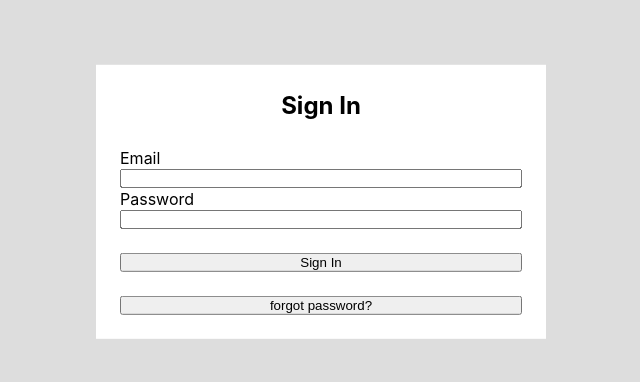
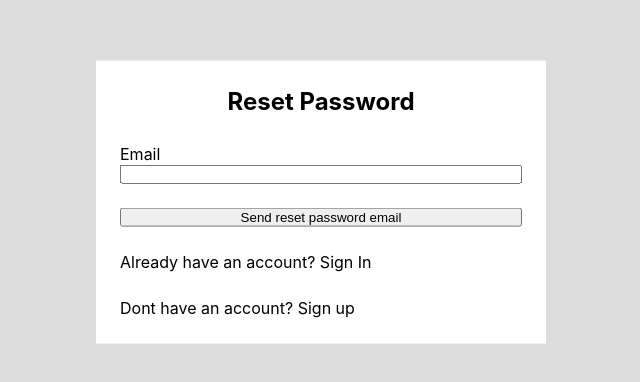
Before and after one commit to Michael-c7/bug-tracker, a React (Create React App) app: page /ForgotPassword in a window 1280 px wide. Shown: the part 198-580 px from the top of the page, without its empty margins (319-959 px from the left). Built offline with nearby package versions, Linux system fonts and the light colour scheme; no server answers.

Commit message:
V1.23 implemented react router in the signUp, SignIn, ForgotPassword forms

```diff
--- a/src/App.js
+++ b/src/App.js
@@ -1,8 +1,15 @@
 import SignUp from "./components/SignUp"
 import SignIn from "./components/SignIn"
 import ForgotPassword from "./components/ForgotPassword"
+import ErrorPage from "./components/ErrorPage"
 import Dashboard from "./components/Dashboard";
 import { useUserContext } from "./context/userContext";
+import {
+  BrowserRouter as Router,
+  Routes,
+  Route,
+  Link
+} from "react-router-dom";
 
 function App() {
   const {loading, error, user} = useUserContext()
@@ -10,7 +17,22 @@ function App() {
   return (
     <div>
       {error && <p className="error-message">{error}</p>}
-      {loading ? <h2>Loading...</h2> : <>{user ? <Dashboard/> : <SignIn/>}</>}
+      {loading ? <h2>Loading...</h2> : <>{user ? <Dashboard/> : <Router>
+        {/* <Link to="/SignIn">{<SignIn/>}</Link> */}
+
+        <Routes>
+            <Route exact path='/SignIn' element={<SignIn/>}/>
+
+            <Route exact path='/SignUp' element={<SignUp/>}/>
+
+            <Route exact path='/ForgotPassword' element={<ForgotPassword/>}/>
+
+            <Route exact path='*' element={<ErrorPage/>}/>
+          </Routes>
+
+        </Router>
+
+      }</>}
 
 
 
--- /dev/null
+++ b/src/components/ErrorPage.js
@@ -0,0 +1,13 @@
+import React from 'react'
+
+const ErrorPage = () => {
+    return (
+        <div>
+            <h1>Something went wrong</h1>
+            <div>¯\_(ツ)_/¯</div>
+            <button>Go to dashboard</button>
+        </div>
+    )
+}
+
+export default ErrorPage;
--- a/src/components/ForgotPassword.js
+++ b/src/components/ForgotPassword.js
@@ -1,5 +1,6 @@
 import React, { useRef } from 'react'
 import { useUserContext } from '../context/userContext'
+import { Link } from "react-router-dom";
 
 const ForgotPassword = () => {
     const emailRef = useRef()
@@ -21,6 +22,9 @@ const ForgotPassword = () => {
 
                 <button className="login-button-main" type="submit">Send reset password email</button>
 
+                <div className="login-button-main">Already have an account? <Link to="/SignIn">Sign In</Link></div>
+
+                <div className="login-button-main">Dont have an account? <Link to="/SignUp">Sign up</Link></div>
             </form>
         </section>
     )
--- a/src/components/SignIn.js
+++ b/src/components/SignIn.js
@@ -1,5 +1,6 @@
 import React, { useRef } from 'react'
 import { useUserContext } from '../context/userContext'
+import { Link } from "react-router-dom";
 
 const SignIn = () => {
     const emailRef = useRef()
@@ -30,7 +31,9 @@ const SignIn = () => {
 
                 <button className="login-button-main" type="submit">Sign In</button>
 
-                <button  className="login-button-main">forgot password?</button>
+                <Link className="login-button-main" to="/forgotPassword">forgot password?</Link>
+
+                <div className="login-button-main">Dont have an account? <Link to="/SignUp">Sign up</Link></div>
             </form>
         </section>
     )
--- a/src/components/SignUp.js
+++ b/src/components/SignUp.js
@@ -1,6 +1,7 @@
 import React, { useRef } from 'react'
 import { useUserContext } from '../context/userContext';
 import "../styles/login.scss"
+import { Link } from "react-router-dom";
 
 
 
@@ -49,9 +50,7 @@ const SignUp = () => {
 
                 <button className="login-button-main" type="submit">Sign Up</button>
 
-                {/* <div className="login-secondary-text">
-                    Already have an account? <button>Log In</button>
-                </div> */}
+                <div className="login-button-main">Already have an account? <Link to="/SignIn">Sign In</Link></div>
             </form>
         </section>
     )
--- /dev/null
+++ b/src/styles/components.scss
@@ -0,0 +1,4 @@
+
+// inputs
+
+// buttons
```
